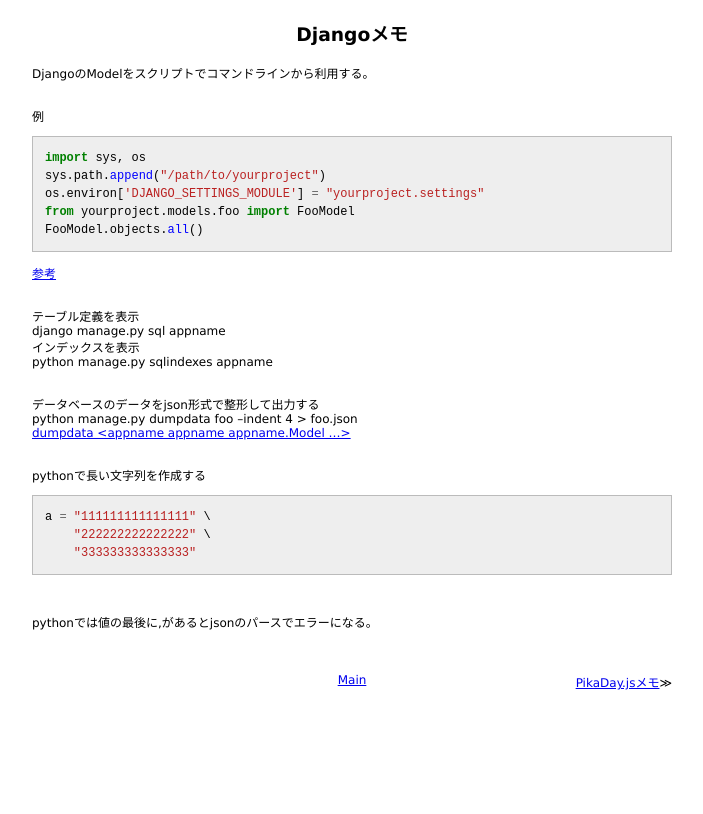
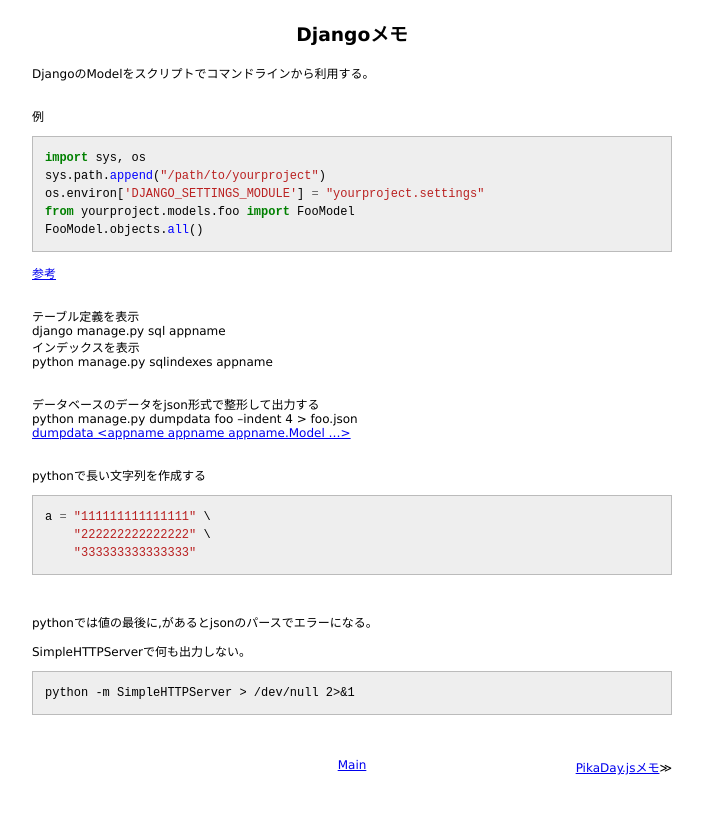
Before and after one commit to 38elements/38elements.github.com, a Jekyll site: the page built from _posts/2014-2-8-django_model_command_line_script.md, in a window 1280 px wide. Shown: the top 814 px of the page, without its empty margins (288-991 px from the left). Built offline with Jekyll 4.4.1, drawn with Linux system fonts in a browser that asks for light colours; Markdown is read by kramdown in place of the engine named in the settings.

Commit message:
SimpleHTTPServer

```diff
--- a/_posts/2014-2-8-django_model_command_line_script.md
+++ b/_posts/2014-2-8-django_model_command_line_script.md
@@ -36,3 +36,9 @@ a = "111111111111111" \
 <br/>
 
 pythonでは値の最後に,があるとjsonのパースでエラーになる。
+<br/>
+
+SimpleHTTPServerで何も出力しない。
+{% highlight bach  %}
+python -m SimpleHTTPServer > /dev/null 2>&1
+{% endhighlight %}
```
